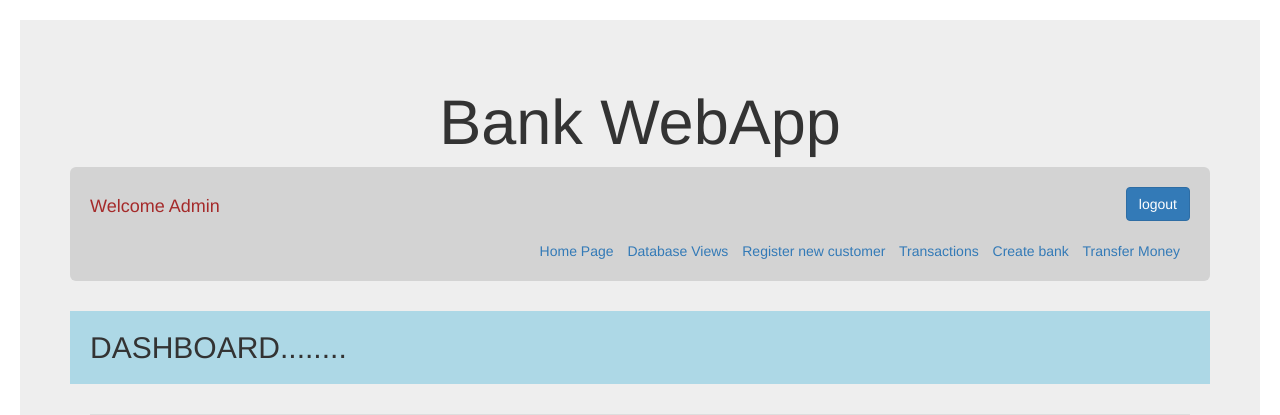
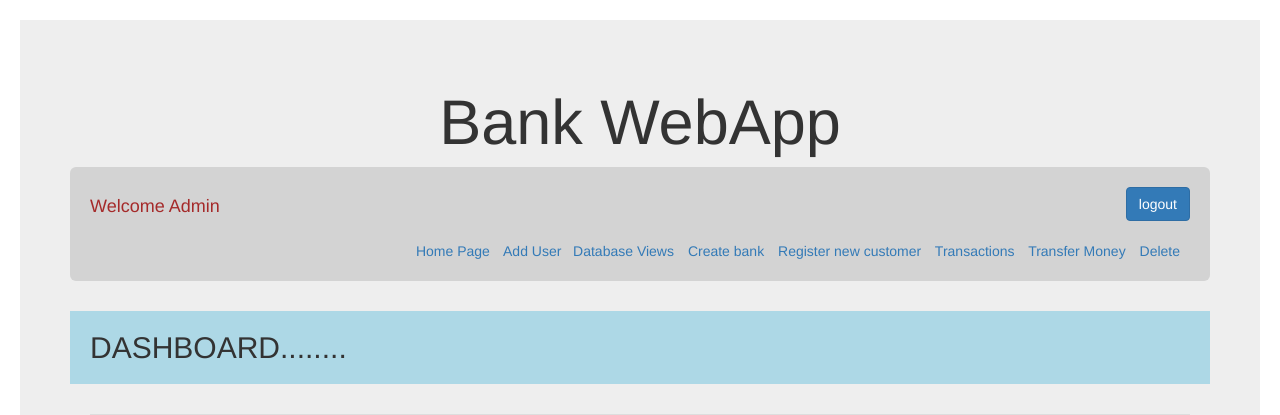
Before and after one commit to anuwardeen/Final-BankWebApp-version2, a Django app: page /bankWebApp/bank/details/ in a window 1280 px wide. Shown: the top 415 px of the page. Run offline with Django 3.2, Linux system fonts and the light colour scheme; a user stored in the database is signed in; data comes from the database, SQL or seed files in the repository; tables that the repository leaves empty hold one stand-in row (values such as "Sample post"); some libraries are stand-ins or nearby versions.

Commit message:
final commit

```diff
--- a/bankWebApp/models.py
+++ b/bankWebApp/models.py
@@ -1,4 +1,5 @@
 from django.db import models
+from django.contrib.auth.models import User
 
 
 class bank(models.Model):
@@ -63,3 +64,7 @@ class transaction(models.Model):
 #     pan_id=models.CharField(max_length=10,default="XXXXXXXXXX")
 #     driving_license
 #
+
+class userPermission(models.Model):
+    user=models.ForeignKey(User,on_delete=models.CASCADE)
+    bank_id = models.CharField(max_length=3)
--- a/bankWebApp/templates/bankWebApp/base.html
+++ b/bankWebApp/templates/bankWebApp/base.html
@@ -21,11 +21,15 @@
         <div align="right" ><form method="POST" action="{% url 'logout'  %}" >{%csrf_token%}
             <input type="submit" class="btn btn-primary" value="logout"></form><br>
             <a href="{% url 'index' %}" style="padding-right:10px">Home Page</a>
-            <a href="{% url 'bank_details' %}" style="padding-right:10px">Database Views</a>
+            {% if request.user.is_superuser %}
+            <a href="{% url 'add_new_user' %}" class="to_register">Add User &nbsp;</a>
+            <a href="{% url 'bank_details' %}" style="padding-right:10px">Database Views </a>
+            <a href="{% url 'add_new_bank' %}" style="padding-right:10px">Create bank</a>
+            {% endif%}
             <a href="{% url 'new_customer' %}" style="padding-right:10px">Register new customer</a>
             <a href="{% url 'do_transaction' %}" style="padding-right:10px">Transactions</a>
-            <a href="{% url 'add_new_bank' %}" style="padding-right:10px">Create bank</a>
             <a href="{% url 'transfer_money' %}" style="padding-right:10px">Transfer Money</a>
+            <a href="{% url 'delete_data' %}" style="padding-right:10px">Delete</a>
 
         </div>
         </div>
--- a/bankWebApp/templates/registration/user_registration.html
+++ b/bankWebApp/templates/registration/user_registration.html
@@ -1,4 +1,4 @@
-{% extends "registration/base.html" %}
+{% extends "bankWebApp/base.html" %}
 {%block content%}
 
 <div id="register" class="animate form">
@@ -20,6 +20,10 @@
             <label for="passwordsignup_confirm" class="youpasswd" >Please confirm your password </label>
             <input id="passwordsignup_confirm" name="passwordsignup_confirm" required="required" type="password" placeholder="eg. X8df!90EO"/>
         </p>
+        <p>
+            <label for="bank_id" class="uname" >Bank Id:</label>
+            <input id="bank_id" name="bank_id" required="required" type="text" placeholder="mysuperusername690" />
+        </p>
         <p class="signin button">
             <input type="submit" value="Sign up"/>
         </p>
--- a/bankWebApp/urls.py
+++ b/bankWebApp/urls.py
@@ -21,6 +21,12 @@ urlpatterns = (
 
     url(r'^register/NewUser/', views.add_new_user.as_view(), name="add_new_user"),
 
-    url(r'transfer/money/',views.transfer_money.as_view(),name="transfer_money"),
+    url(r'^transfer/money/$',views.transfer_money.as_view(),name="transfer_money"),
+
+    url(r'^delete/$',views.deleteing_data,name="delete_data"),
+
+    url(r'^delete/bank/$',views.deleting_bank,name="delete_bank"),
+
+    url(r'^delete/account$',views.delete_account,name="delete_account"),
 
 )
--- a/bankWebApp/views.py
+++ b/bankWebApp/views.py
@@ -4,48 +4,86 @@ from .models import *
 from django.views import View
 from .forms import *
 from django.contrib.auth.models import User
-from django.contrib.auth.views import login
-from django.contrib.auth.decorators import login_required
+# from django.contrib.auth.views import login
+from django.contrib.auth.decorators import login_required,user_passes_test
 from django.contrib.auth.mixins import LoginRequiredMixin
+from django.urls import reverse
+
+
 
 
 @login_required
 def index(request):
-    return render(request, "bankWebApp/index.html")
-
+    user=request.user
+    if user.is_superuser:
+        print(user)
+        return render(request, "bankWebApp/index.html")
+    else :
+        bank_id = userPermission.objects.filter(user=request.user).values('bank_id')[0]['bank_id']
+        return HttpResponseRedirect(reverse('account_details', args=[bank_id]))
 
 @login_required
 def bank_based_details(request):
-    bank_details = bank.objects.all()
-    context = {"details": bank_details}
-    return render(request, "bankWebApp/bank_based_details.html",
-                  context=context)
+    if request.user.is_superuser:
+        bank_details = bank.objects.all()
+        context = {"details": bank_details}
+        return render(request, "bankWebApp/bank_based_details.html",
+                      context=context)
+    else:
+        return HttpResponseRedirect(reverse("index"))
 
 
 @login_required
 def accounts_based_details(request, bank_id):
-    act_details = account.objects.all().filter(bank_id=bank_id)
-    context = {"details": act_details}
-    return render(
-        request, "bankWebApp/account_based_details.html", context=context)
+    if request.user.is_superuser:
+        act_details = account.objects.all().filter(bank_id=bank_id)
+        context = {"details": act_details}
+        return render(request, "bankWebApp/account_based_details.html", context=context)
+    else:
+        bank_id=userPermission.objects.filter(user=request.user).values()[0]['bank_id']
+        act_details = account.objects.all().filter(bank_id=bank_id)
+        context = {"details": act_details}
+        return render(request, "bankWebApp/account_based_details.html", context=context)
+
+
 
 
 @login_required
 def customers_based_details(request, act_id):
+    if request.user.is_superuser:
+        cust_details = customer.objects.all().filter(act_id=act_id)
+        context = {"cust_details": cust_details}
+        return render(request, "bankWebApp/customer_based_details.html", context=context)
+    else:
+        bank_id = userPermission.objects.filter(user=request.user).values()[0]['bank_id']
+        print(bank_id)
+        if account.objects.filter(act_id=act_id,bank_id=bank_id):
+            cust_details = customer.objects.all().filter(act_id=act_id)
+            context = {"cust_details": cust_details}
+            return render(request, "bankWebApp/customer_based_details.html", context=context)
+        else:
+            return HttpResponse("Invalid account ID for this bank")
 
-    cust_details = customer.objects.all().filter(act_id=act_id)
-    context = {"cust_details": cust_details}
-    return render(
-        request, "bankWebApp/customer_based_details.html", context=context)
+
+
 
 
 @login_required
 def transactions_based_details(request, act_id):
+    if request.user.is_superuser:
+        trans_details = transaction.objects.all().filter(act_id=act_id)
+        context = {"details": trans_details}
+        return render(request, "bankWebApp/transaction_based_details.html", context=context)
 
-    trans_details = transaction.objects.all().filter(act_id=act_id)
-    context = {"details": trans_details}
-    return render(
-        request, "bankWebApp/transaction_based_details.html", context=context)
+    else:
+        bank_id = userPermission.objects.filter(user=request.user).values()[0]['bank_id']
+        if account.objects.filter(act_id=act_id, bank_id=bank_id):
+            trans_details = transaction.objects.all().filter(act_id=act_id)
+            context = {"details": trans_details}
+            return render(request, "bankWebApp/transaction_based_details.html", context=context)
+        else:
+            return HttpResponse("Invalid account ID for this bank")
+
 
 
 @login_required
@@ -134,8 +172,7 @@ def do_transaction(request):
 
     else:
 
-        return render(request, "bankWebApp/do_transactions.html",
-                      {"form": transac_form})
+        return render(request, "bankWebApp/do_transactions.html",{"form": transac_form})
 
 
 def balance_check(act_balance, transaction_amount, transaction_details):
@@ -153,7 +190,9 @@ def balance_check(act_balance, transaction_amount, transaction_details):
         raise Exception
 
 
+
 @login_required
+@user_passes_test(lambda u : u.is_superuser)
 def add_bank(request):
 
     if request.method == "POST":
@@ -171,7 +210,8 @@ def add_bank(request):
         return render(request, "bankWebApp/add_new_bank.html", {"form": form})
 
 
-class add_new_user(View):
+
+class add_new_user(LoginRequiredMixin, View):
 
     def get(self, request):
         return render(request, "registration/user_registration.html")
@@ -180,7 +220,9 @@ class add_new_user(View):
         form = User.objects.create_user(
             request.POST.get("usernamesignup"),
             request.POST.get("emailsignup"),
-            request.POST.get("passwordsignup"))
+            request.POST.get("passwordsignup"),is_staff=True)
+        user=userPermission.objects.create(user=form,bank_id=request.POST.get("bank_id"))
+
         return render(request, "registration/login.html")
 
 
@@ -188,9 +230,14 @@ class add_new_user(View):
 class transfer_money(LoginRequiredMixin, View):
 
     def get(self, request):
-        accounts = account.objects.all()
-        return render(request, "bankWebApp/transfer_money.html",
-                      {"accounts": accounts})
+        if request.user.is_superuser:
+            accounts = account.objects.all()
+            return render(request, "bankWebApp/transfer_money.html",{"accounts": accounts})
+        else:
+            bank_id = userPermission.objects.filter(user=request.user).values()[0]['bank_id']
+            accounts=account.objects.filter(bank_id=bank_id)
+            return render(request, "bankWebApp/transfer_money.html", {"accounts": accounts})
+
 
     def balance_check(self, act_balance, transaction_amount,
                       transaction_details):
@@ -205,6 +252,7 @@ class transfer_money(LoginRequiredMixin, View):
 
         else:
             raise Exception
+
 
     def post(self, request):
         from_act_id = request.POST.get("from_act_id")
@@ -249,6 +297,49 @@ class transfer_money(LoginRequiredMixin, View):
                 transaction_amount=transaction_amount)
             return HttpResponseRedirect(reverse("index"))
 
-#
-# def total_no_of_accounts(request,cust_name,cust_dob):
-#
+
+
+@login_required
+def deleteing_data(request):
+    return render(request,"bankWebApp/delete_data.html")
+
+
+
+
+@login_required
+def deleting_bank(request):
+    if request.method=="GET":
+        if request.user.is_superuser:
+            banks=bank.objects.all()
+            return render(request,"bankWebApp/delete_bank.html",{"bank":banks})
+        else:
+            return HttpResponse("You cannot delete bank")
+
+    else:
+        bankIDS=request.POST.getlist("bank_id")
+        for i in bankIDS:
+            bank.objects.get(bank_id=i).delete()
+        return render(request, "bankWebApp/index.html")
+
+
+
+
+@login_required
+def delete_account(request):
+    if request.method=="GET":
+        if request.user.is_superuser:
+            accounts=account.objects.all()
+            print(accounts)
+            return render(request,"bankWebApp/delete_account.html",{"account":accounts})
+        else:
+            bank_id = userPermission.objects.filter(user=request.user).values()[0]['bank_id']
+            accounts = account.objects.filter(bank_id=bank_id)
+            print(accounts)
+            return render(request, "bankWebApp/delete_account.html", {"account": accounts})
+
+
+    else:
+        actIDS=request.POST.getlist("act_id")
+        for i in actIDS:
+            account.objects.get(act_id=i).delete()
+        return render(request, "bankWebApp/index.html")
```
Also changed, not shown: bankWebApp/templates/bankWebApp/delete_account.html (added, +21 -0 lines), bankWebApp/templates/bankWebApp/delete_bank.html (added, +21 -0 lines), bankWebApp/templates/bankWebApp/delete_data.html (added, +14 -0 lines), bankWebApp/templates/registration/login.html (+4 -4 lines), bankWebApp/migrations/0001_initial.py, mybank/settings.py (line endings or trailing spaces).
